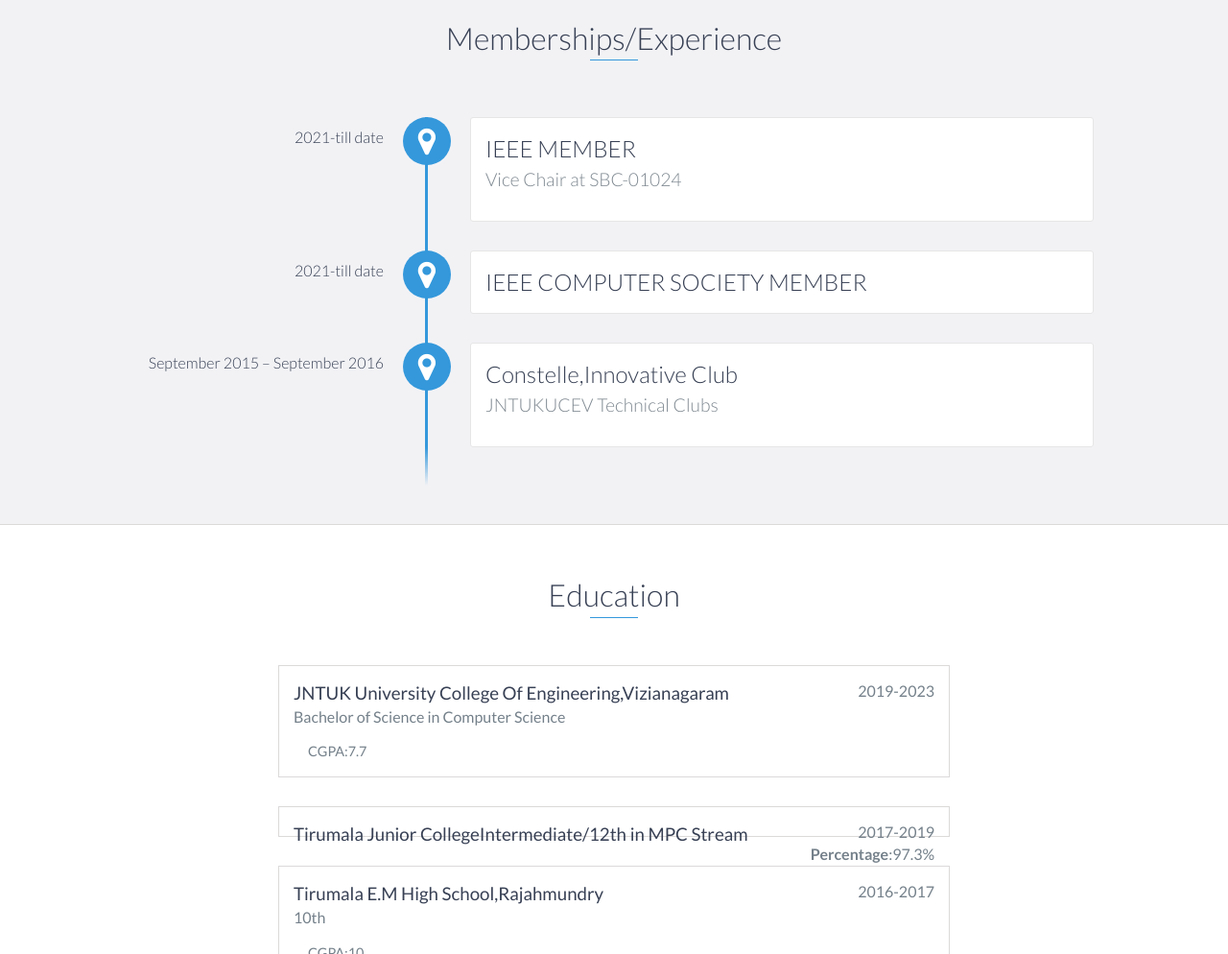
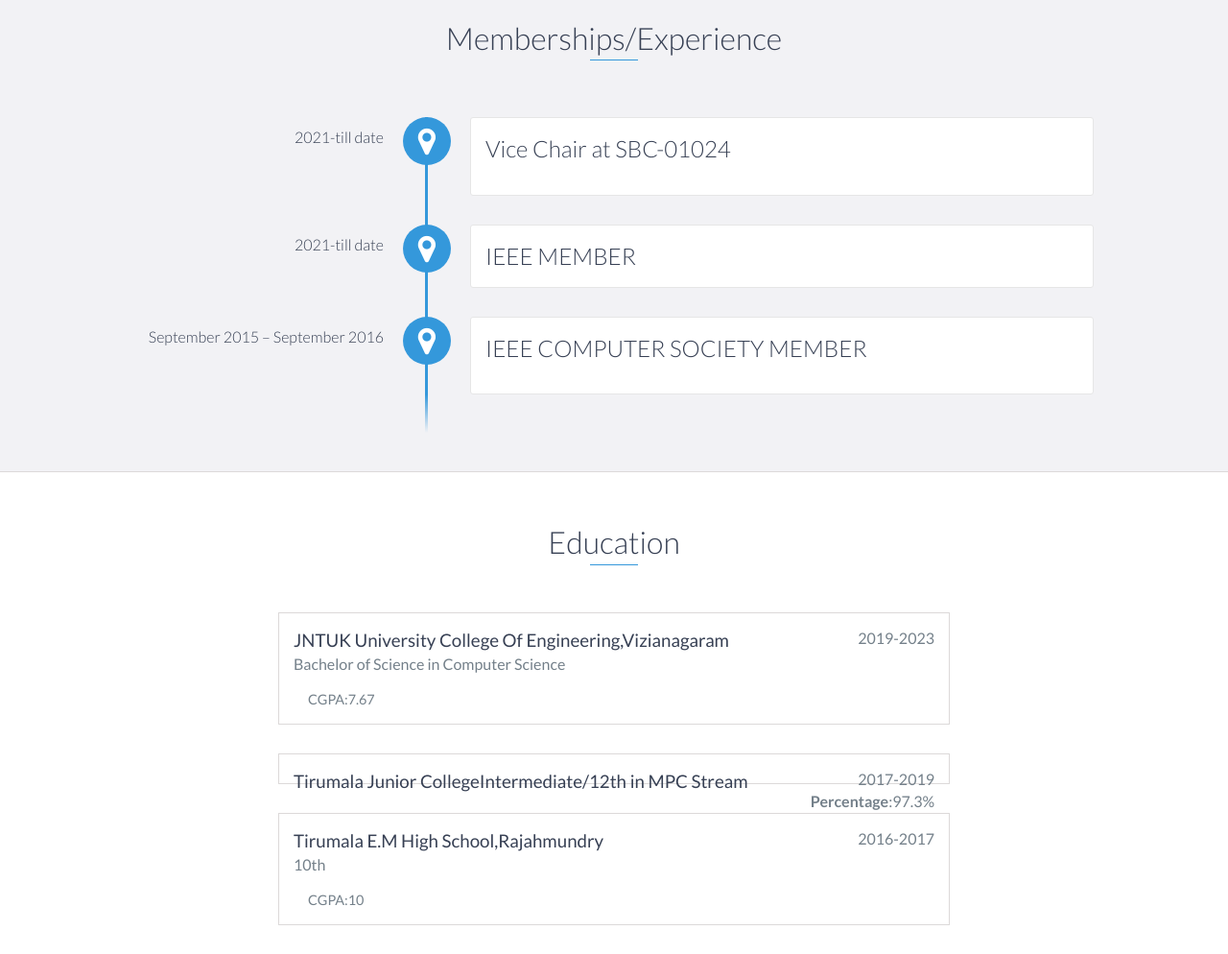
Before and after one commit to sameer6143/sameer6143, a website: page index.html in a window 1280 px wide. Shown: the part 1060-2054 px from the top of the page at 96% size. Drawn offline with nearby package versions, Linux system fonts and the light colour scheme.

Commit message:
Update index.html

```diff
--- a/index.html
+++ b/index.html
@@ -84,18 +84,18 @@ for my career growth.</p>
         <h2 class="heading">Memberships/Experience</h2>
         <div id="experience-timeline">
             <div data-date="2021-till date">
-                <h3>IEEE MEMBER</h3>
-               <h4>Vice Chair at SBC-01024</h4>
+                <h3>Vice Chair at SBC-01024</h3>
+               <h4></h4>
             </div>
 
             <div data-date="2021-till date">
-                <h3>IEEE COMPUTER SOCIETY MEMBER</h3>
+                <h3>IEEE MEMBER</h3>
 
             </div>
 
             <div data-date="September 2015 – September 2016">
-                <h3>Constelle,Innovative Club</h3>
-                <h4>JNTUKUCEV Technical Clubs </h4>
+                <h3>IEEE COMPUTER SOCIETY MEMBER</h3>
+                <h4></h4>
                  </div>
         </div>
     </div>
@@ -107,7 +107,7 @@ for my career growth.</p>
             <h3>JNTUK University College Of Engineering,Vizianagaram</h3>
             <span class="education-date">2019-2023</span>
             <h4>Bachelor of Science in Computer Science</h4>
-              <ul>CGPA:7.7
+              <ul>CGPA:7.67
             </ul>
         </div>
         <!-- End .education-block -->
```
